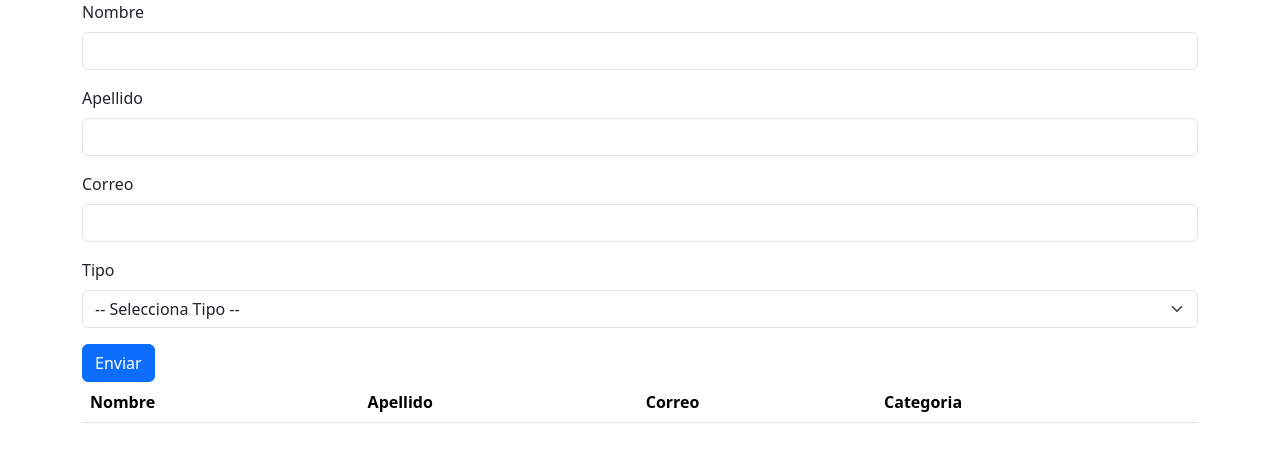
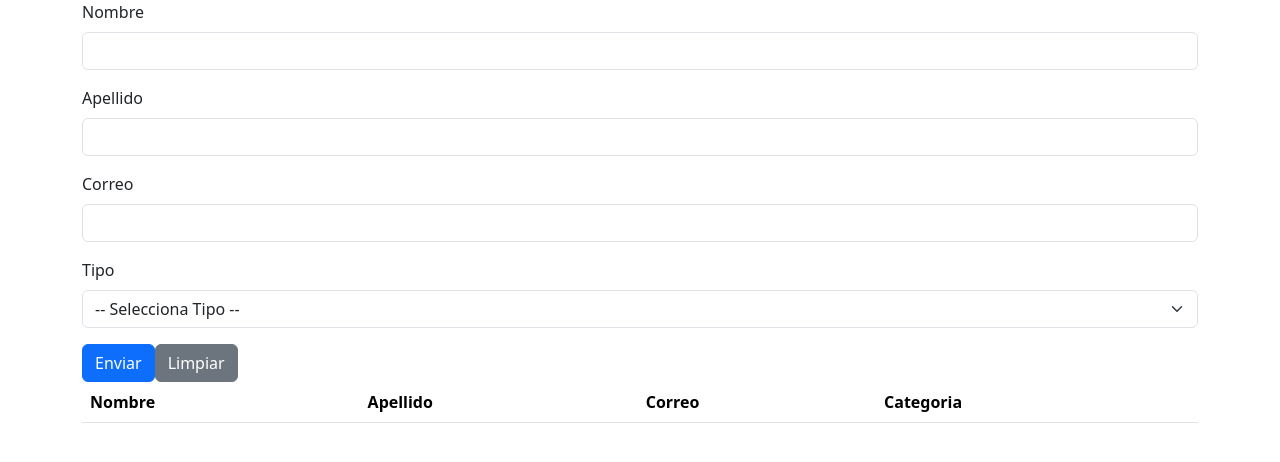
Before and after one commit to EstebanKiito/Skibidi-React, a React (Vite) app: page / in a window 1280 px wide. Shown: the top 462 px of the page. Built offline with nearby package versions, Linux system fonts and the light colour scheme.

Commit message:
Finished Form + clean form Button

```diff
--- a/src/Cms/Button.tsx
+++ b/src/Cms/Button.tsx
@@ -2,14 +2,26 @@ import { ReactNode } from "react";
 
 // PRO TIP: Definir los tipos de variantes
 type variant = "primary" | "secondary" | "warning";
+type buttonType = "button" | "submit";
 
 type Props = {
   variant?: variant;
   children: ReactNode;
+  type?: buttonType;
+  onClick?: () => void;
 };
 
-function Button({ variant = "primary", children }: Props) {
-  return <button className={`btn btn-${variant}`}>{children}</button>;
+function Button({
+  variant = "primary",
+  children,
+  type = "button",
+  onClick,
+}: Props) {
+  return (
+    <button type={type} className={`btn btn-${variant}`} onClick={onClick}>
+      {children}
+    </button>
+  );
 }
 
 export default Button;
--- a/src/Cms/ContactForm.tsx
+++ b/src/Cms/ContactForm.tsx
@@ -36,7 +36,14 @@ function ContactForm({ onSubmit }: Props) {
           defaultMessage="-- Selecciona Tipo --"
           options={contactTypeOptions}
         />
-        <Button>Enviar</Button>
+        <Button type="submit">Enviar</Button>
+        <Button
+          variant="secondary"
+          type="button"
+          onClick={() => methods.reset()}
+        >
+          Limpiar
+        </Button>
       </form>
     </FormProvider>
   );
```
